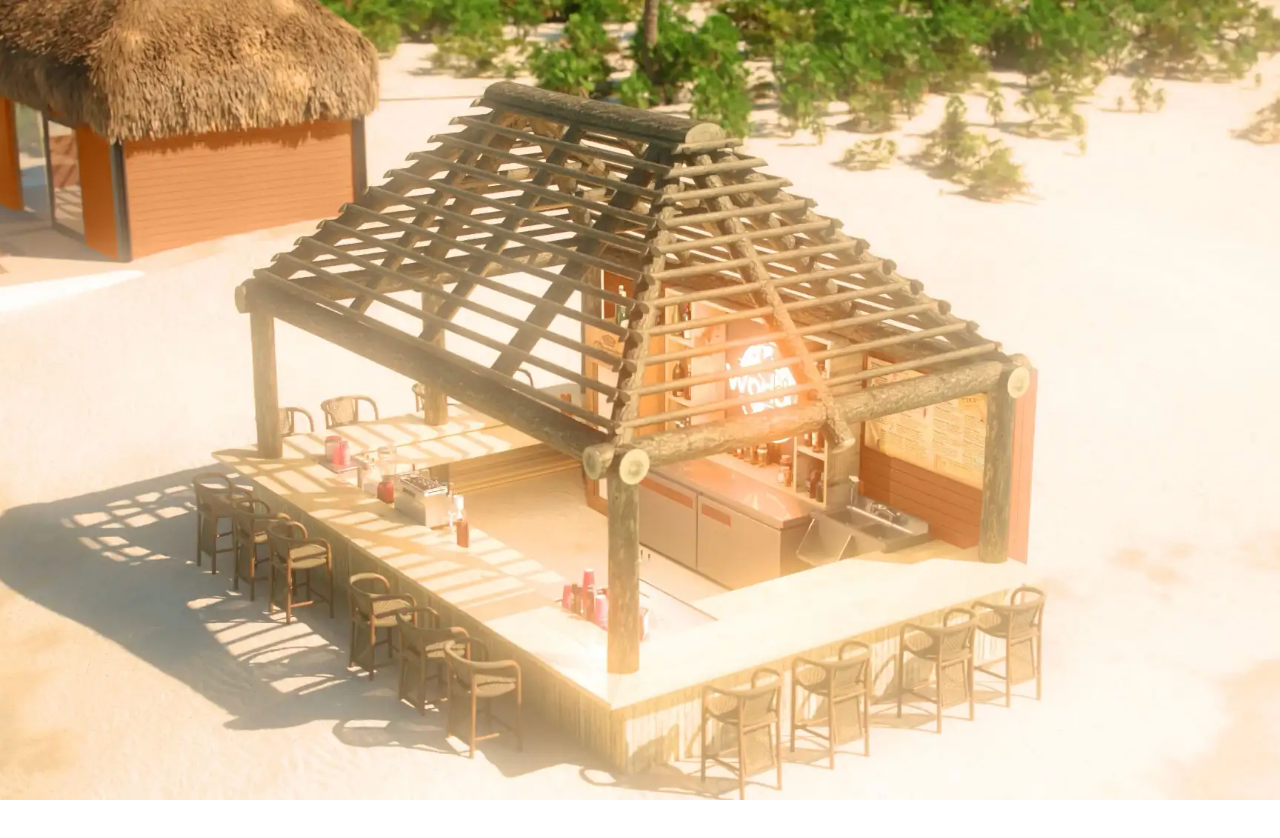
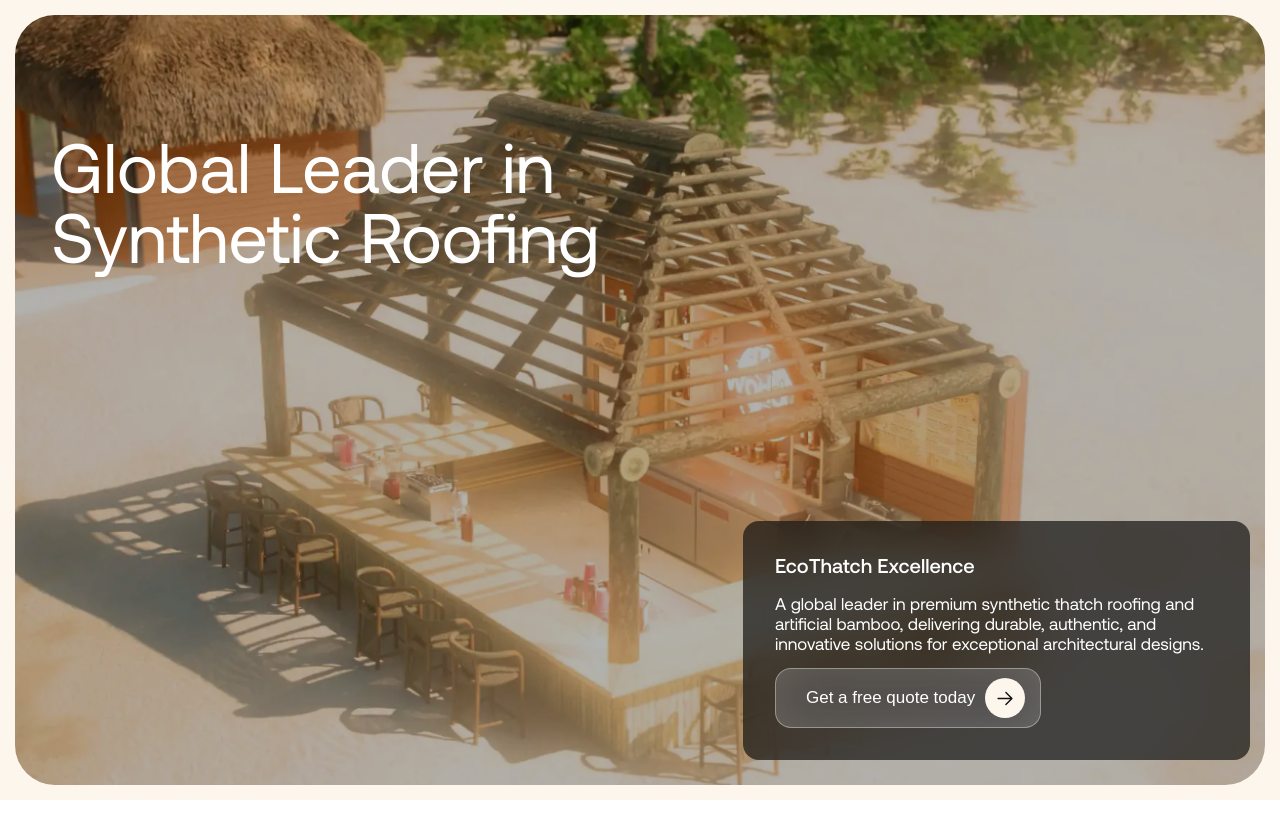
Before and after one commit to edzayaa/World-Global, a Next.js app: page / in a window 1280 px wide. Shown: the top 838 px of the page. Built offline with nearby package versions, Linux system fonts and the light colour scheme.

Commit message:
image sequence

```diff
--- a/app/components/Section1/Section1.tsx
+++ b/app/components/Section1/Section1.tsx
@@ -6,6 +6,8 @@ import './styles.css';
 import { useGSAP } from "@gsap/react";
 import { useDebouncedValue, useDidUpdate, useViewportSize } from '@mantine/hooks';
 import SVGAnimation, { SVGAnimationHandle } from './SVGAnimation';
+import Text from '../shared_components/Text/Text';
+import Bottom from '../shared_components/Bottom/Bottom';
 
 gsap.registerPlugin(ScrollTrigger, useGSAP);
 
@@ -20,6 +22,8 @@ const Section1 = () => {
     const canvasRef = useRef<HTMLCanvasElement>(null);
     const scopeRef = useRef<HTMLDivElement>(null);
     const imageSequence = useRef({ frame: 0 });
+    const loaderRef = useRef<HTMLDivElement>(null)
+    const homeCardRef = useRef<HTMLDivElement>(null)
 
     //const svgRef = useRef<SVGAnimationHandle>(null);
 
@@ -78,9 +82,43 @@ const Section1 = () => {
 
         const canvas = canvasRef.current;
         const context = canvas.getContext('2d');
-        const headings = gsap.utils.toArray('.text-container h3');
+        //const headings = gsap.utils.toArray('.text-container h3');
 
         if (!context) return;
+
+        const initialAnimation = () => {
+            gsap.timeline()
+            .to(loaderRef.current,{
+              opacity:0,
+               ease: 'power1.out',
+            })
+            .to(loaderRef.current,{
+               zIndex:0,
+               ease: 'none',
+            }).fromTo(".scope_section1 .text-container",
+                {
+                    opacity:0,
+                    y:"-20%"
+                },
+                {
+                    opacity:1,
+                    y:0,
+                    ease:"power4.in"
+                }
+
+            ).fromTo(homeCardRef.current,
+                {
+                    opacity:0,
+                    x:"20%"
+                },
+                {
+                    opacity:1,
+                    x:0,
+                    ease:"power4.in"
+                },
+                "<"
+            )
+        }
 
         const startAnimation = () => {
             const tl = gsap.timeline({
@@ -89,7 +127,8 @@ const Section1 = () => {
                     trigger: '.scroll-container',
                     scrub: 0.5,
                     start: 'top top',
-                    end: '+=1000',
+                    end: '+=2000',
+
                     pin: true,
                     markers: false,
 
@@ -117,19 +156,33 @@ const Section1 = () => {
                 onComplete:() =>  startSVGAnimation(),
                 onReverseComplete:() =>  startSVGAnimation(),
 
-            });
 
-            headings.forEach((heading, i) => {
-                const duration = 1 / headings.length;
-                const position = i * duration;
-                 //@ts-expect-error development
-                tl.to(heading, { opacity: 1 }, position).to(heading, { opacity: 0 }, position + duration);
-            });
+            },">")/*.to(".scope_section1 .text-container",
+                {
+                    opacity:0,
+                    x:"-20%",
+                }, "<"
+
+            ).to(homeCardRef.current,
+                {
+                    opacity:0,
+                    x:"20%"
+                },
+                "<"
+            )*/
+
+            // headings.forEach((heading, i) => {
+            //     const duration = 1 / headings.length;
+            //     const position = i * duration;
+            //      //@ts-expect-error development
+            //     tl.to(heading, { opacity: 1 }, position).to(heading, { opacity: 0 }, position + duration);
+            // });
         };
 
         // El chequeo ahora es contra el frameCount completo, no frameCount - 1.
         if (loadedImages.length === frameCount) {
             startAnimation();
+            initialAnimation();
         }
     }, { dependencies: [loadedImages], scope: scopeRef });
 
@@ -151,18 +204,36 @@ const Section1 = () => {
 		handleViewportResize()
 	}, [debouncedViewportSize])
     return (
+        <>
+        <div ref={loaderRef} className="loader">
+            <p>cargando..</p>
+        </div>
         <div className='scope_section1' ref={scopeRef} >
             <div className="scroll-container">
                 <canvas ref={canvasRef} className="canvas_image_sequence" />
                 <div className="text-container">
-                    <h3>Lorem ipsum dolor sit.</h3>
-                    <h3>Labore, recusandae deleniti. Obcaecati.</h3>
-                    <h3>Magni doloremque ducimus asperiores.</h3>
+                    <Text variant='h2' fontSize='XL' color='white'>
+                       Global Leader in<br/> Synthetic Roofing
+                    </Text>
+                </div>
+                <div ref={homeCardRef} className="homepage_card blur_bg">
+                    <Text fontWeight='medium'  fontSize='XS' color='white' style={{marginBottom:"1rem"}} >
+                       EcoThatch Excellence
+                    </Text>
+                    <Text color='white'>
+                        A global leader in premium synthetic thatch roofing and artificial bamboo, delivering durable, authentic, and innovative solutions for exceptional architectural designs.
+                    </Text>
+                    <Bottom style={{marginTop:"15px"}} bgArrowColor='white' arrowColor='black'>
+                        Get a free quote today
+                    </Bottom>
+
                 </div>
                 <SVGAnimation />
             </div>
 
         </div>
+        </>
+
     );
 };
 
--- a/app/components/Section1/styles.css
+++ b/app/components/Section1/styles.css
@@ -8,28 +8,42 @@
 }
 
 .scroll-container {
-    background-color: red;
+    background-color: var(--white);
     width: 100vw;
-    height: 100vh;
+    height: 100dvh;
+    /* padding: 10px; */
     position: sticky;
     top: 0;
     display: flex;
     justify-content: center;
     align-items: center;
+
+    padding: 10px;
 }
 
 canvas {
-    width: 100%;
-    height: auto;
-
+    width: calc(100% - 15px) ;
+    height: calc(100% - 15px) ;
+    filter: brightness(0.7);
+    border-radius: 40px;
+}
+@media only screen and (min-width: 768px) and (max-width: 1600px) {
+    canvas {
+        width: calc(100% - 10px) ;
+        height: calc(100% - 10px) ;
+    }
+}
+@media only screen and (max-width: 767px) {
+    canvas {
+        width: calc(100% - 5px) ;
+        height: calc(100% - 5px) ;
+    }
 }
 
 .text-container {
     position: absolute;
-    top: 50%;
-    left: 0;
-    width: 100%;
-    transform: translateY(-50%);
+    top:130px;
+    left: 4%;
 }
 
 .text-container h3 {
@@ -43,3 +57,36 @@ canvas {
     color: white;
     opacity: 0; /* GSAP controlará la opacidad de todos los elementos */
 }
+
+.loader{
+    background-color: var(--white);
+    opacity: 1;
+    justify-content: center;
+    align-items: center;
+    height: 100dvh;
+    width: 100vw;
+    display: flex;
+    position: fixed;
+    left: 0;
+    top: 0;
+    z-index: 4;
+}
+
+.homepage_card{
+    /* background-image: url("/tv_broken.webp"); */
+    background-color: var(--black-opacity);
+
+    border-radius: 16px;
+    padding: 32px  ;
+    max-width: 507px;
+    position: absolute;
+    right: 30px;
+    bottom: 40px;
+}
+
+@media only screen and (max-width: 767px) {
+.homepage_card{
+    max-width: 100%;
+    right: 20px;
+    bottom: 30px;
+}}
--- a/app/components/Section2/Section2.tsx
+++ b/app/components/Section2/Section2.tsx
@@ -4,7 +4,6 @@ import { gsap } from 'gsap';
 import { ScrollTrigger } from 'gsap/ScrollTrigger';
 import { useGSAP } from "@gsap/react";
 import "./styles.css";
-import SVGAnimation from '../Section1/SVGAnimation';
 
 gsap.registerPlugin(ScrollTrigger);
 
--- /dev/null
+++ b/app/components/shared_components/Bottom/Bottom.tsx
@@ -0,0 +1,47 @@
+import { TColor } from '@/app/interfaces';
+import { DetailedHTMLProps, FC, HTMLAttributes, PropsWithChildren } from 'react';
+import Text from '../Text/Text';
+import "./styles.css"
+
+
+
+interface Props
+  extends DetailedHTMLProps<
+    HTMLAttributes<HTMLButtonElement>,
+    HTMLButtonElement
+  > {
+  bgColor?: TColor;
+  bgArrowColor?: TColor;
+  arrowColor?: TColor;
+  blur?:boolean;
+}
+
+const Bottom: FC<PropsWithChildren<Props>> = ({
+  children,
+  bgColor = 'black-opaque', // Valor por defecto
+  bgArrowColor = 'yellow', // Valor por defecto
+  arrowColor = 'white', // Valor por defecto
+  blur = true,
+  ...props
+}) => {
+
+  const classes = `Bottom ${bgColor} ${blur? "blur":""}`;
+  const arrowClasses = `Arrow ${bgArrowColor} arrow-${arrowColor}`;
+
+  return (
+    <button className={classes}  {...props}>
+        <Text color='white' fontWeight='medium'>
+            {children}
+        </Text>
+        <div className={arrowClasses}>
+            <svg  width="16" height="15" viewBox="0 0 16 15" fill="none" xmlns="http://www.w3.org/2000/svg">
+            <path d="M15.4169 7.0773L9.42578 1.08618C9.14395 0.804351 8.6856 0.804351 8.40377 1.08618C8.12194 1.368 8.12194 1.82636 8.40377 2.10818L13.1592 6.86361L1.09487 6.86516C0.695362 6.86516 0.371727 7.1888 0.371727 7.58831C0.371727 7.98782 0.695362 8.31145 1.09487 8.31145L13.1592 8.30991L8.40377 13.0653C8.12194 13.3472 8.12194 13.8055 8.40377 14.0873C8.6856 14.3692 9.14395 14.3692 9.42578 14.0873L15.4154 8.09776C15.6987 7.81748 15.6987 7.35913 15.4169 7.0773Z"/>
+            </svg>
+        </div>
+
+
+    </button>
+  );
+};
+
+export default Bottom;
--- /dev/null
+++ b/app/components/shared_components/Bottom/styles.css
@@ -0,0 +1,70 @@
+.Bottom{
+    height: 60px;
+    display: flex;
+    justify-content: center;
+    align-items: center;
+    max-width: 500px;
+    border-radius: 16px;
+    border: 1px solid #F8F7F361;
+    padding: 15px;
+    transition: ease-in-out 0.2s;
+    cursor: pointer;
+    padding-left: 30px;
+}
+
+.Bottom:hover{
+  filter: brightness(0.8);
+  border-color: rgba(19, 19, 19, 0);
+}
+
+.Bottom.black{
+	background-color: var(--background);
+}
+
+.Bottom.yellow{
+	background-color: var(--yellow);
+}
+
+.Bottom.black-opaque{
+	background-color: var(--gray-opacity);
+}
+
+.Bottom.yellow-opaque{
+	background-color: var(--yellow-opacity);
+}
+
+.Bottom.blur{
+ backdrop-filter: blur(25px);
+}
+
+.Arrow{
+    border-radius: 50%;
+    aspect-ratio: 1;
+    width:40px ;
+    margin-left: 10px;
+    justify-content: center;
+    align-items: center;
+    display: flex;
+}
+
+.Arrow.yellow{
+   background-color: var(--yellow);
+}
+
+.Arrow.white{
+   background-color: var(--white);
+}
+.Arrow.black{
+   background-color: var(--black);
+}
+
+.Arrow.arrow-yellow path{
+   fill: var(--yellow);
+}
+
+.Arrow.arrow-white path{
+   fill: var(--white);
+}
+.Arrow.arrow-black path{
+   fill: var(--black);
+}
--- /dev/null
+++ b/app/components/shared_components/Text/Text.tsx
@@ -0,0 +1,35 @@
+import { TColor, TextSize, TFontWeight, Variant } from '@/app/interfaces';
+import { DetailedHTMLProps, FC, HTMLAttributes, PropsWithChildren } from 'react';
+import "./styles.css"
+
+
+interface Props
+  extends DetailedHTMLProps<
+    HTMLAttributes<HTMLParagraphElement | HTMLHeadingElement>,
+    HTMLParagraphElement
+  > {
+  color?: TColor;
+  fontSize?: TextSize;
+  fontWeight?: TFontWeight;
+  variant?: Variant;
+}
+
+const Text: FC<PropsWithChildren<Props>> = ({
+  children,
+  color = 'black', // Valor por defecto
+  fontSize = 'XXS', // Valor por defecto
+  fontWeight = 'regular', // Valor por defecto
+  variant = 'p', // Valor por defecto
+  ...props
+}) => {
+  const Tag = variant;
+  const classes = `text ${color} ${fontSize.toLowerCase()} ${fontWeight}`;
+
+  return (
+    <Tag className={classes}  {...props}>
+      {children}
+    </Tag>
+  );
+};
+
+export default Text;
--- /dev/null
+++ b/app/components/shared_components/Text/styles.css
@@ -0,0 +1,102 @@
+.text{
+	color: var(--black);
+	font-size: 17px;
+	font-weight: 700;
+}
+
+h1,h2,h3,h4,h5,h6.text{
+	&.text{
+		line-height: 1em;
+	}
+
+}
+
+.text.white{
+	color: var(--background);
+}
+
+.text.yellow{
+	color: var(--yellow);
+}
+
+.text.regular{
+	font-weight: 400;
+}
+
+.text.light{
+	font-weight: 300;
+}
+
+.text.medium{
+	font-weight: 500;
+}
+
+.text.bold{
+	font-weight: 700;
+}
+
+.text.black{
+	font-weight: 900;
+}
+
+.text.xss{
+	font-size: 18px;
+}
+
+.text.xs{
+	font-size: 25px;
+}
+
+.text.s{
+	font-size: 30px;
+}
+
+.text.m{
+	font-size: 40px;
+}
+
+.text.l {
+	font-size: 80px;
+}
+
+.text.xl {
+	font-size: 120px;
+}
+
+.text.xxl {
+	font-size: 150px;
+}
+
+
+
+/*XXL 150px XL 120px L 80px M 40px S 30px XS 25px XXS 17px*/
+
+@media only screen and (min-width: 1200px) and (max-width: 1600px) {
+	.text.xss{
+	font-size: 16px;
+	}
+
+	.text.xs{
+	font-size: 20px;
+	}
+
+	.text.s{
+	font-size: 24px;
+	}
+
+	.text.m{
+	font-size: 28px;
+	}
+
+	.text.l {
+		font-size: 55px;
+	}
+
+	.text.xl {
+		font-size: 70px;
+	}
+
+	.text.xxl {
+		font-size: 100px;
+	}
+}
--- a/app/globals.css
+++ b/app/globals.css
@@ -2,9 +2,12 @@
   --background: #ffffff;
   --foreground: #171717;
   --black:#121212;
+  --black-opacity:#121212b0;
   --yellow:#AB8E4C;
+  --yellow-opacity:#ab8f4c9f;
   --white:#FCF6EC;
   --gray:#ADADAD;
+  --gray-opacity:rgb(248 247 243 / 22%);
 }
 
 
@@ -12,7 +15,18 @@ html,
 body {
   max-width: 100vw;
   overflow-x: hidden;
-}
+  background-color: var(--white);
+    /* &::-webkit-scrollbar {
+    background-color: #aaaaaa00;
+    }
+    &::-webkit-scrollbar-thumb {
+     background: var(--yellow);
+     width: 1px;
+     border-radius: 15px;
+     margin-right: 5px;
+   } */
+  }
+
 
 body {
   color: var(--foreground);
@@ -38,3 +52,7 @@ a {
     color-scheme: dark;
   }
 }
+
+.blur_bg{
+  backdrop-filter: blur(20px);
+}
--- /dev/null
+++ b/app/interfaces.ts
@@ -0,0 +1,20 @@
+export type TColor = 'white' | 'gray' | 'yellow' | 'black' | 'yellow-opaque' | 'black-opaque' ;
+export type TextSize = 'XLL' | 'XL' | 'L' | 'M' | 'S' | 'XS' | 'XXS';
+export type Variant = 'h1' | 'h2' | 'h3' | 'h4' | 'h5' | 'h6' | 'p';
+export type TFontWeight = 'light' | 'regular' | 'medium' | 'bold' | 'black';
+
+export enum COLORS {
+  WHITE = "#FCF6EC" ,
+  BLACK = "#121212",
+  GRAY = "#ADADAD",
+  YELLOW = "#AB8E4C",
+  BLACK_OPAQUE = "#121212ad",
+  YELLOW_OPAQUE = "#ab8f4cbb"
+}
+
+/**
+ *   --black:#121212; XXL 150px XL 120px L 80px M 40px S 30px  XS 25px XXS 17px
+  --yellow:#AB8E4C;
+  --white:#FCF6EC;
+  --gray:#ADADAD;
+ */
```
Also changed, not shown: app/components/Section1/svg_styles.css (+127 -119 lines), public/tv_broken.png (added), public/tv_broken.webp (added).
